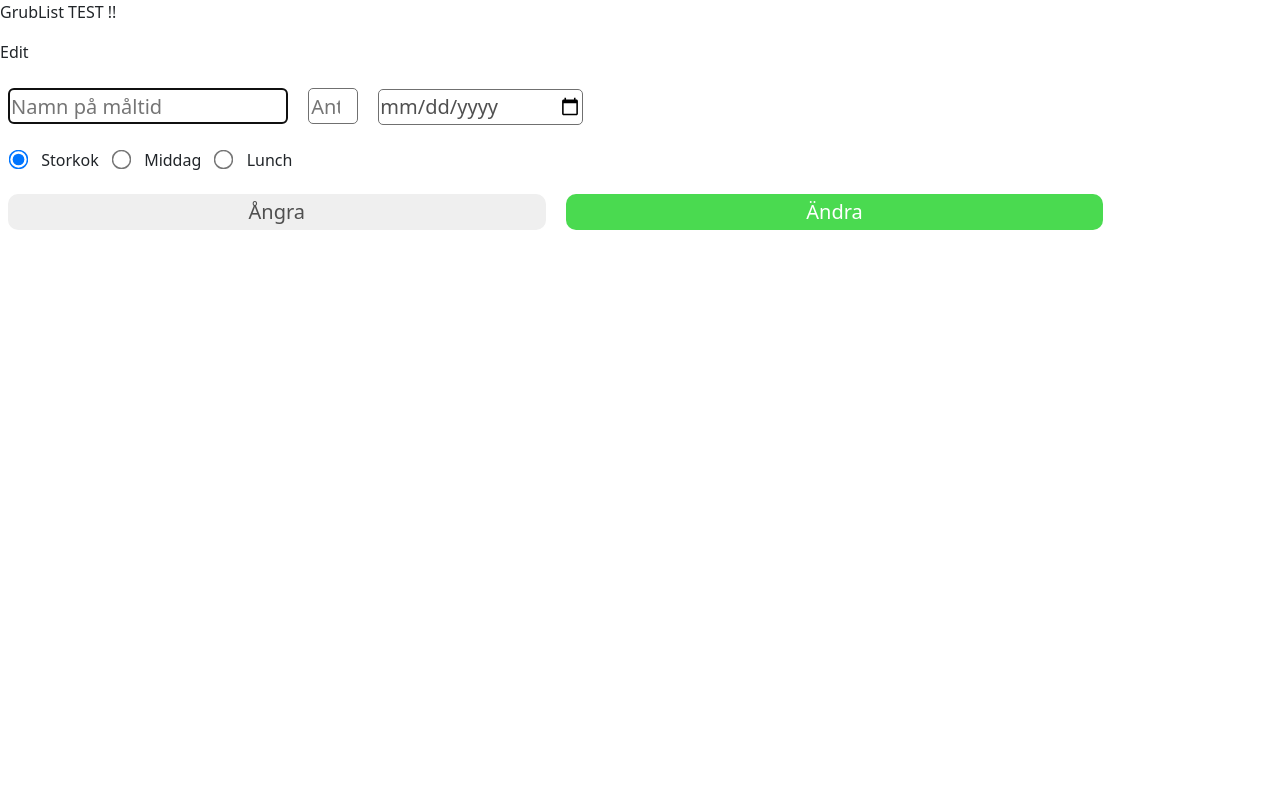
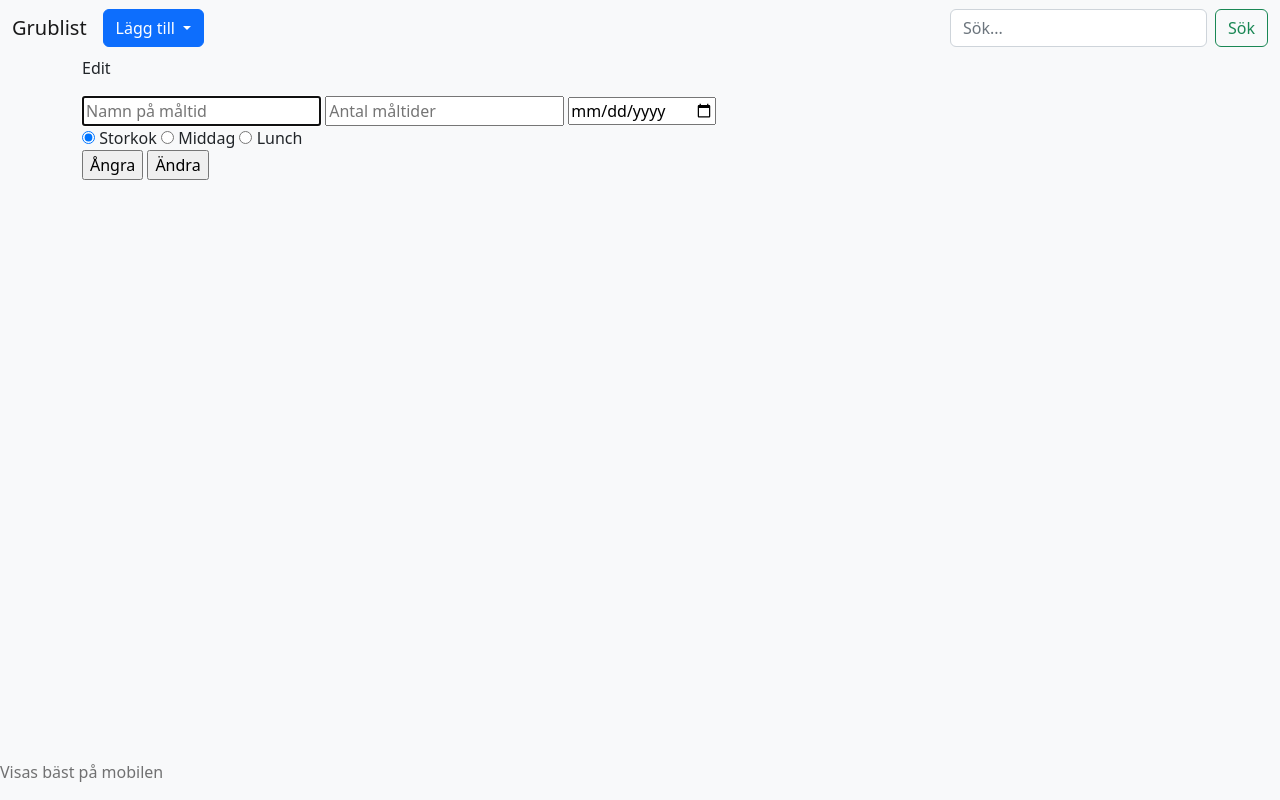
Before and after one commit to ballantines1982/Grublist-221117, a Flask app: template templates/edit.html in a window 1280 px wide. Run offline with Flask 3, Linux system fonts and the light colour scheme; the template is opened without the code that fills it, so the values that code supplies are empty; parts of the project's set-up code (start-up, migrations or seed data) failed here and were passed over.

Commit message:
More funtions

```diff
--- a/app.py
+++ b/app.py
@@ -40,12 +40,14 @@
     today = datetime.today().date()
     meals = Meal.query.all()
     if request.method == 'POST':
-        if request.form['btn'] == 'Add':
+        if request.form['btn'] == 'Addera':
+            print('klick')
             name = request.form['meal']
             quant = request.form['no_of_meals']
-            meal_type = request.form['meal_type']
+            #meal_type = request.form['meal_type']
+            protein = request.form['protein']
 
-            meal = Meal(name=name, quant=quant, meal_type=meal_type, last_ate=today, created=today, protein="")
+            meal = Meal(name=name, quant=quant, meal_type="", last_ate=today, created=today, protein=protein)
 
             db.session.add(meal)
             db.session.commit()
--- a/requirements.txt
+++ b/requirements.txt
@@ -1,12 +1,16 @@
+alembic==1.8.1
 click==8.1.3
 colorama==0.4.6
 Flask==2.2.2
+Flask-Migrate==4.0.0
 Flask-SQLAlchemy==3.0.2
 greenlet==2.0.1
 gunicorn==20.1.0
 importlib-metadata==5.0.0
+importlib-resources==5.10.0
 itsdangerous==2.1.2
 Jinja2==3.1.2
+Mako==1.2.4
 MarkupSafe==2.1.1
 psycopg2==2.9.5
 SQLAlchemy==1.4.44
--- a/static/script.js
+++ b/static/script.js
@@ -1,5 +1,5 @@
 const td = new Date();
-const dates = document.querySelectorAll('.div2');
+const dates = document.querySelectorAll('.dates');
 const addContentDiv = document.getElementById('addContentID');
 const addBtn = document.getElementById('btnAddRound');
 console.log(addContentDiv)
@@ -24,18 +24,18 @@
 }
 
 
-function addContent() {
-    if (addContentDiv.style.display === "none") {
-        addContentDiv.style.display = "flex";
-        addContentDiv.style.position = "sticky"
-        addContentDiv.style.top = "0px"
-        addBtn.style.display = "none";
-        document.getElementById('textInput').focus();
-    } else {
-        addContentDiv.style.display = "none"
-        addBtn.style.display = "block"
-    }
-}
+// function addContent() {
+//     if (addContentDiv.style.display === "none") {
+//         addContentDiv.style.display = "flex";
+//         addContentDiv.style.position = "sticky"
+//         addContentDiv.style.top = "0px"
+//         addBtn.style.display = "none";
+//         document.getElementById('textInput').focus();
+//     } else {
+//         addContentDiv.style.display = "none"
+//         addBtn.style.display = "block"
+//     }
+// }
 
 
-addBtn.addEventListener('click', addContent);
+// addBtn.addEventListener('click', addContent);
--- a/templates/base.html
+++ b/templates/base.html
@@ -5,16 +5,20 @@
     <meta http-equiv="X-UA-Compatible" content="IE=edge">
     <meta name="viewport" content="width=device-width, initial-scale=1.0">
     <link href="https://cdn.jsdelivr.net/npm/bootstrap@5.2.2/dist/css/bootstrap.min.css" rel="stylesheet" integrity="sha384-Zenh87qX5JnK2Jl0vWa8Ck2rdkQ2Bzep5IDxbcnCeuOxjzrPF/et3URy9Bv1WTRi" crossorigin="anonymous">
-    <link rel="stylesheet" type="text/css" href="/static/style.css">
+    <!-- <link rel="stylesheet" type="text/css" href="/static/style.css"> -->
     <link href="https://fonts.googleapis.com/css2?family=Ubuntu:wght@1,400;1,700&display=swap" rel="stylesheet">
     <title>Grublist</title>
 </head>
-<body>
-    <p id="base">GrubList TEST !!</p>
-    <div class="content">
-        {% block content %} {% endblock %}
+<body class="bg-light">
+    {% include 'navbar.html' %}
+    <div class="container">
+        {% block content %}
+
+        {% endblock %}
     </div>
-
+    <nav class="navbar fixed-bottom navbar-small bg-light">
+        <span class="navbar-text">Visas bäst på mobilen</span>
+      </nav>
 
     <script src="/static/script.js" defer></script>
     <script src="https://cdn.jsdelivr.net/npm/bootstrap@5.2.2/dist/js/bootstrap.bundle.min.js" integrity="sha384-OERcA2EqjJCMA+/3y+gxIOqMEjwtxJY7qPCqsdltbNJuaOe923+mo//f6V8Qbsw3" crossorigin="anonymous"></script>
--- /dev/null
+++ b/templates/navbar.html
@@ -0,0 +1,51 @@
+<div class="sticky-top">
+  <nav class="navbar navbar-expand-lg bg-light">
+      <div class="container-fluid">
+        <a class="navbar-brand" href="{{ url_for('index') }}">Grublist</a>
+        <button class="navbar-toggler" type="button" data-bs-toggle="collapse" data-bs-target="#navbarSupportedContent" aria-controls="navbarSupportedContent" aria-expanded="false" aria-label="Toggle navigation">
+          <span class="navbar-toggler-icon"></span>
+        </button>
+        <div class="collapse navbar-collapse" id="navbarSupportedContent">
+          <ul class="navbar-nav me-auto mb-2 mb-lg-0">
+
+            <div class="dropdown">
+              <button type="button" class="btn btn-primary dropdown-toggle" data-bs-toggle="dropdown" aria-expanded="false" data-bs-auto-close="outside">
+                Lägg till
+              </button>
+              <form class="dropdown-menu p-4" action="" method="POST" id="Addera">
+                <div class="input-group mb-3">
+                  <span class="input-group-text" id="inputGroup-sizing-default" autofocus>Maträtt</span>
+                  <input type="text" class="form-control" aria-label="Sizing example input" aria-describedby="inputGroup-sizing-default" name="meal">
+                </div>
+
+
+                <div class="input-group mb-3">
+                  <label class="input-group-text" for="inputGroupSelect01">Protein</label>
+                  <select class="form-select" id="inputGroupSelect01" name="protein">
+                    <option selected>Välj</option>
+                    <option value="Fisk">Fisk</option>
+                    <option value="Kyckling">Kyckling</option>
+                    <option value="Kött">Kött</option>
+                    <option value="Vegetariskt">Vegetariskt</option>
+                  </select>
+                </div>
+
+
+                <label for="customRange2" class="form-label">Antal måltider</label>
+                <input type="range" class="form-range" min="0" max="10" id="customRange2" oninput="this.nextElementSibling.value = this.value">
+                <input name="no_of_meals"></input>
+
+
+                <button type="submit" class="btn btn-primary" name="btn" value="Addera">Addera</button>
+
+              </form>
+            </div>
+          </ul>
+          <form class="d-flex" role="search">
+            <input class="form-control me-2" type="search" placeholder="Sök..." aria-label="Search">
+            <button class="btn btn-outline-success" type="submit">Sök</button>
+          </form>
+        </div>
+      </div>
+    </nav>
+</div>
```
Also changed, not shown: templates/index.html (+23 -6 lines), templates/list.html (added, +26 -0 lines), static/edit__pencil.jpg (added).
